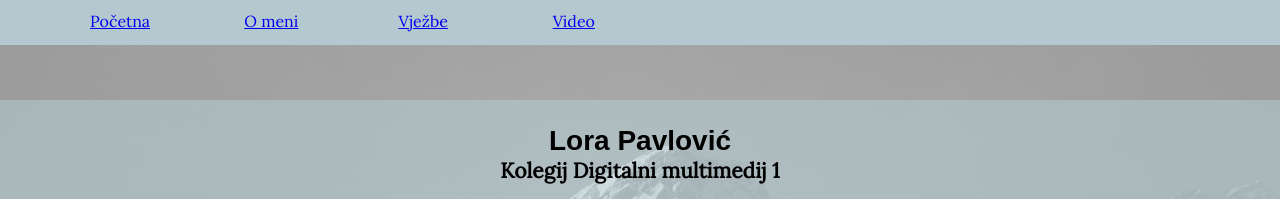
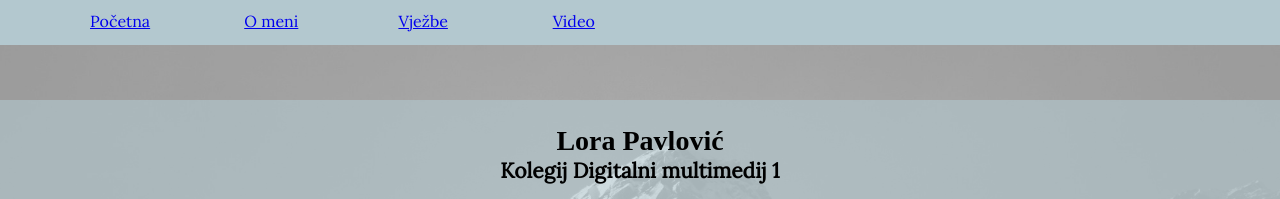
Before and after one commit to LoraPavlovic/LoraPavlovic_projektni3, a plain HTML site: page index.html in a window 1280 px wide. Shown: the top 199 px of the page. Drawn offline with Linux system fonts and the light colour scheme.

Commit message:
Update stil.css

```diff
--- a/stil.css
+++ b/stil.css
@@ -62,7 +62,7 @@ li
     font-size: 14px;
 }
 .home h1{
-    font-family: "LoraPavlovic", sans-serif;
+    font-family: "LoraPavlovic", serif;
 }
 .blok_home{
     background-color: rgba(179, 200, 207, 0.6);
```
